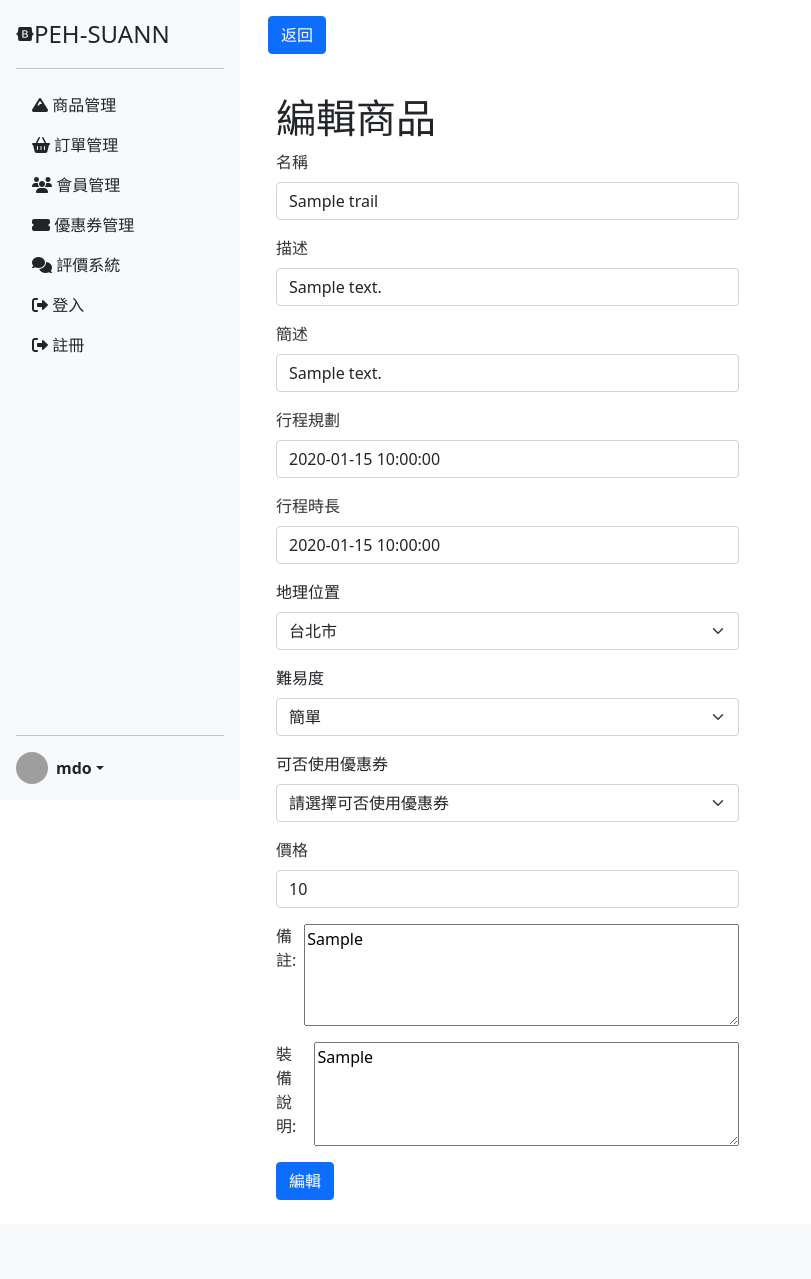
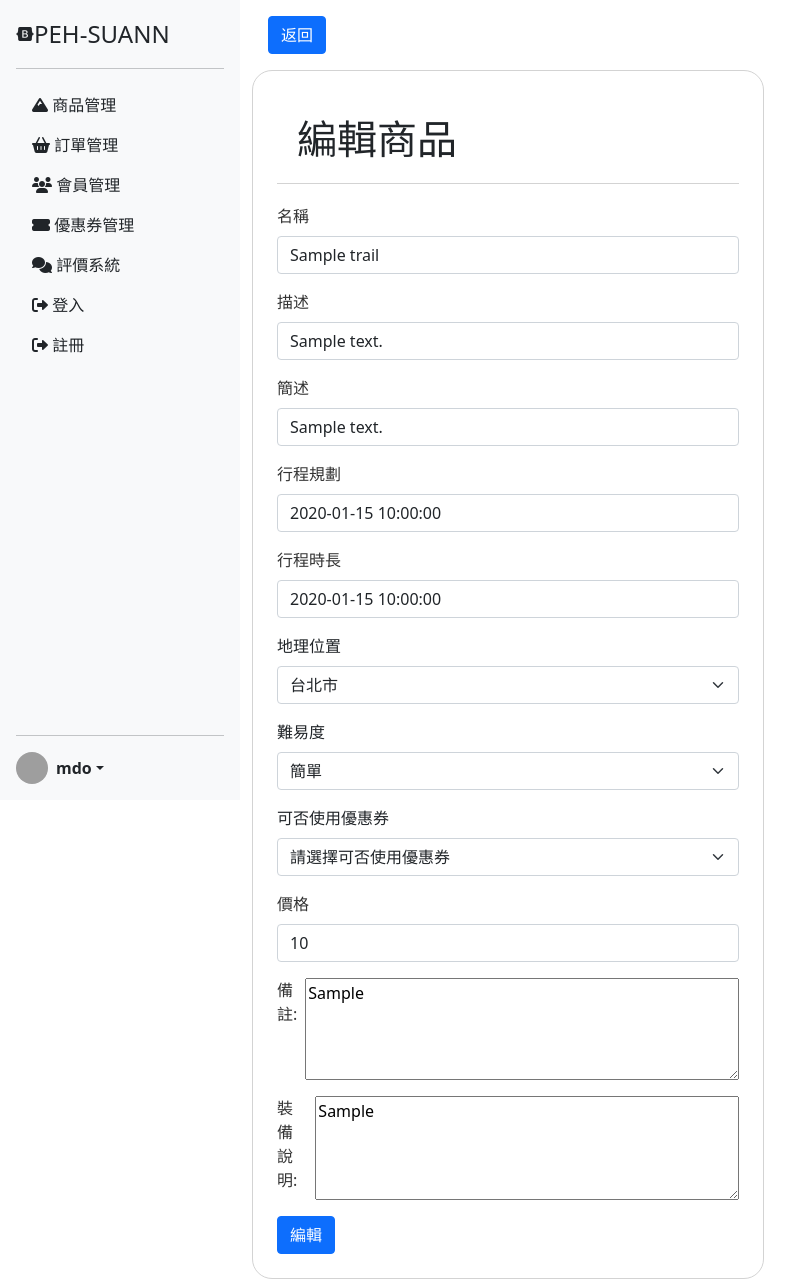
Before and after one commit to peh-suann/midterm_, a PHP site: page /trails_edit.php?sid=1 in a window 1280 px wide. Shown: the whole page, without its empty margins (0-811 px from the left). Before the commit the page ends 1200 px from the top, so only its background shows below. Run offline with PHP 8.4, Linux system fonts and the light colour scheme; tables that the repository leaves empty or names only in its code hold one stand-in row (values such as "Sample post"); data that the repository does not hold is empty; grey boxes are pictures that could not be loaded.

Commit message:
Update trails_edit.php
表單樣式

```diff
--- a/trails_edit.php
+++ b/trails_edit.php
@@ -23,6 +23,20 @@ if (empty($row)) {
 ?>
 <?php require __DIR__ . '/parts/html-head.php' ?>
 <?php require __DIR__ . '/parts/navbar.php' ?>
+
+<style>
+.trails_add_card_title {
+    border-bottom: 1px solid rgb(211, 211, 211);
+    padding: 20px;
+    margin-bottom: 20px;
+}
+
+.trails_add_card_body {
+    border: 1px solid rgb(211, 211, 211);
+    border-radius: 20px;
+}
+</style>
+
 <div class="container">
     <div class="row">
 
```
